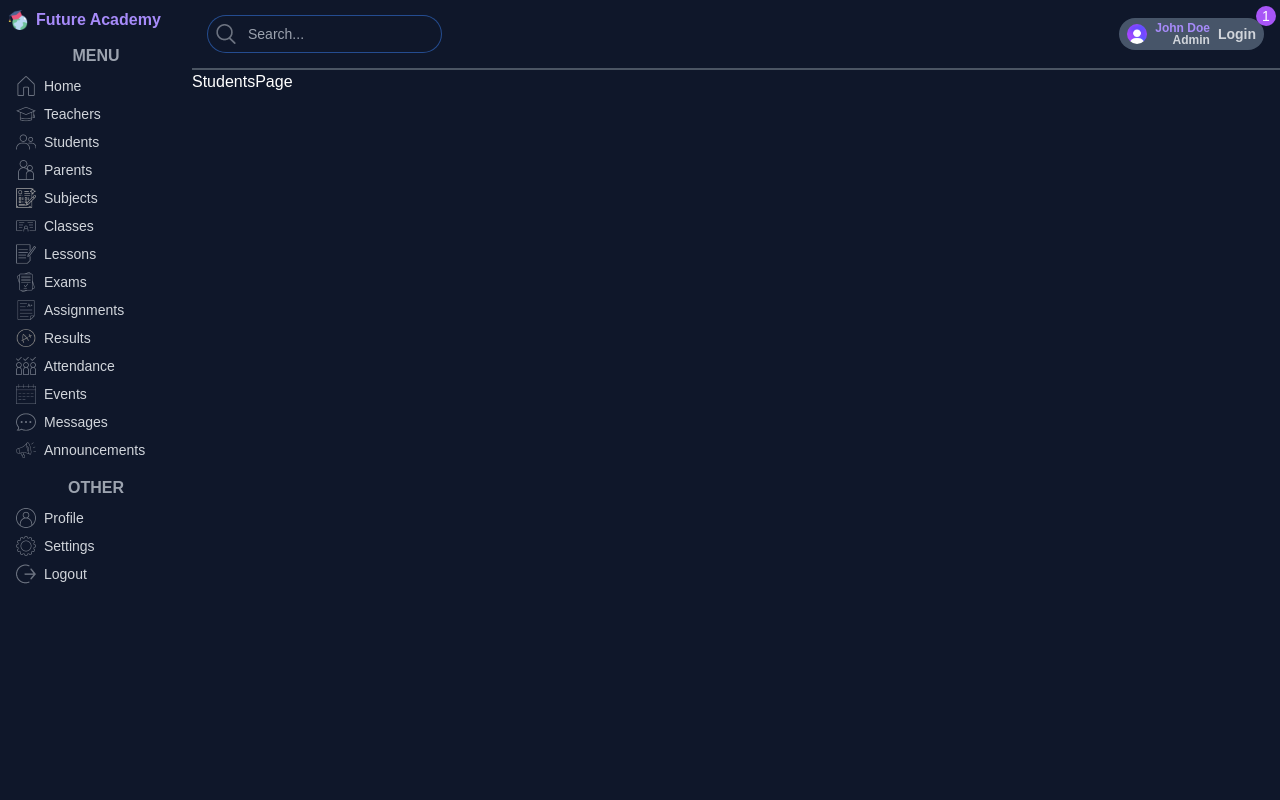
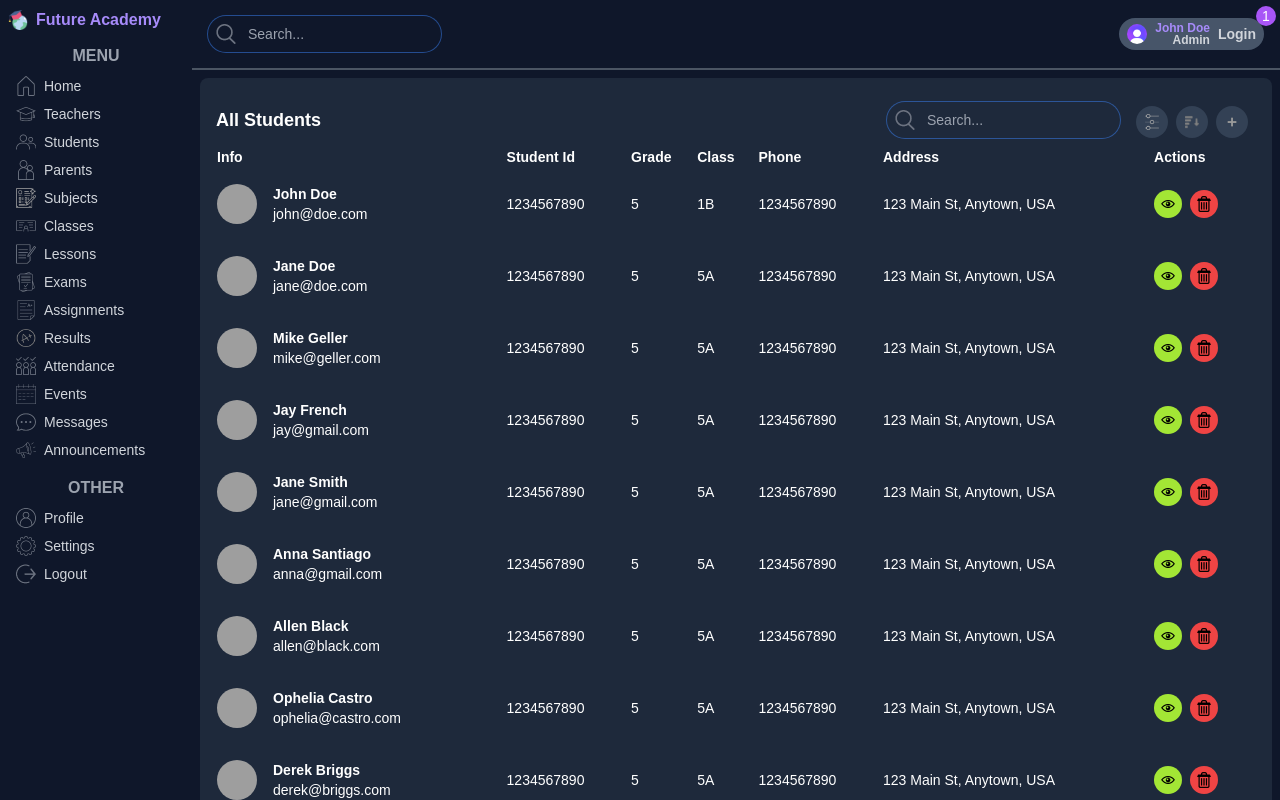
Before and after one commit to mubetesh/student-dashboard, a Next.js app: page /list/students in a window 1280 px wide. Built offline with nearby package versions, Linux system fonts and the light colour scheme; grey boxes are pictures that could not be loaded.

Commit message:
add students list

```diff
--- a/src/app/(dashboard)/list/students/page.tsx
+++ b/src/app/(dashboard)/list/students/page.tsx
@@ -1,9 +1,126 @@
-import React from 'react'
+import Pagination from "@/components/Pagination";
+import Table from "@/components/Table";
+import TableSearch from "@/components/TableSearch";
+import { role, studentsData } from "@/lib/data";
+import Image from "next/image";
+import Link from "next/link";
 
-const StudentsPage = () => {
+type Student = {
+  id: number;
+  studentId: string;
+  name: string;
+  email: string;
+  photo: string;
+  phone: string;
+  grade: string;
+  class: string;
+  address: string;
+};
+
+const columns = [
+  {
+    header: "Info",
+    accessor: "info",
+  },
+  {
+    header: "Student Id",
+    accessor: "studentId",
+    className: "hidden md:table-cell",
+  },
+  {
+    header: "Grade",
+    accessor: "grade",
+    className: "hidden md:table-cell",
+  },
+  {
+    header: "Class",
+    accessor: "class",
+    className: "hidden md:table-cell",
+  },
+  {
+    header: "Phone",
+    accessor: "phone",
+    className: "hidden lg:table-cell",
+  },
+  {
+    header: "Address",
+    accessor: "address",
+    className: "hidden lg:table-cell",
+  },
+  {
+    header: "Actions",
+    accessor: "actions",
+  },
+];
+
+const StudentsList = () => {
+  const renderRow = (item: Student) => (
+    <tr key={item.id} >
+      <td className="flex items-center justify-start gap-4 py-4">
+        <Image
+          src={item.photo}
+          alt="Photo"
+          width={40}
+          height={40}
+          className="hidden md:block rounded-full w-10 h-10 object-cover"
+        />
+        <div>
+          <h3 className="font-semibold">{item.name}</h3>
+          <p>{item?.email}</p>
+        </div>
+      </td>
+      <td className="hidden md:table-cell">{item.studentId}</td>
+      <td className="hidden md:table-cell">{item.grade}</td>
+      <td className="hidden md:table-cell">{item.class}</td>
+      <td className="hidden lg:table-cell">{item.phone}</td>
+      <td className="hidden lg:table-cell">{item.address}</td>
+      <td>
+        <div className="flex items-center gap-2">
+          <Link href={`/list/teachers/${item.id}`}>
+            <button className="flex items-center justify-center w-7 h-7 bg-lime-400 rounded-full ">
+              <Image src="/view.png" alt="View" width={16} height={16} />
+            </button>
+          </Link>
+          {role==="admin" && (
+            <button className="flex items-center justify-center w-7 h-7 bg-red-500 rounded-full ">
+              <Image src="/delete.png" alt="View" width={16} height={16}  />
+            </button>)}
+        </div>
+      </td>
+    </tr>
+  )
   return (
-    <div className="text-white">StudentsPage</div>
-  )
-}
+    <div className="bg-slate-800 text-white m-2 rounded-lg p-4">
+      {/*TOP*/}
+      <div className="flex items-center justify-between">
+        <h1 className="hidden md:block text-lg font-semibold w-1/4">
+          All Students
+        </h1>
+        <div className="w-full md:w-auto justify-end flex flex-col md:flex-row items-center gap-4 p-2">
+          <TableSearch />
+          <div className="flex justify-end items-center gap-2 self-end">
+            <button className="h-8 w-8 flex rounded-full items-center justify-center bg-slate-700 ">
+              <Image src="/filter.png" alt="" width={14} height={14} />
+            </button>
+            <button className="h-8 w-8 flex rounded-full items-center justify-center bg-slate-700">
+              <Image src="/sort.png" alt="" width={14} height={14} />
+            </button>
+            <button className="h-8 w-8 flex rounded-full items-center justify-center bg-slate-700">
+              <Image src="/plus.png" alt="" width={14} height={14} />
+            </button>
+          </div>
+        </div>
+      </div>
+      {/*LIST*/}
+      <div>
+        <Table columns={columns} renderRow={renderRow} data={studentsData}/>
+      </div>
+      {/*PAGINATION*/}
+      <div>
+        <Pagination />
+      </div>
+    </div>
+  );
+};
 
-export default StudentsPage
+export default StudentsList;
--- a/src/app/(dashboard)/list/teachers/page.tsx
+++ b/src/app/(dashboard)/list/teachers/page.tsx
@@ -50,7 +50,6 @@
   {
     header: "Actions",
     accessor: "actions",
-    className: "hidden lg:table-cell",
   },
 ];
 
@@ -63,7 +62,7 @@
           alt="Photo"
           width={40}
           height={40}
-          className="md:hidden xl:visible rounded-full w-10 h-10 object-cover"
+          className="hidden md:block rounded-full w-10 h-10 object-cover"
         />
         <div>
           <h3 className="font-semibold">{item.name}</h3>
@@ -73,8 +72,8 @@
       <td className="hidden md:table-cell">{item.teacherId}</td>
       <td className="hidden md:table-cell">{item.subjects.join(",")}</td>
       <td className="hidden md:table-cell">{item.classes.join(",")}</td>
-      <td className="hidden md:table-cell">{item.phone}</td>
-      <td className="hidden md:table-cell">{item.address}</td>
+      <td className="hidden lg:table-cell">{item.phone}</td>
+      <td className="hidden lg:table-cell">{item.address}</td>
       <td>
         <div className="flex items-center gap-2">
           <Link href={`/list/teachers/${item.id}`}>
```
